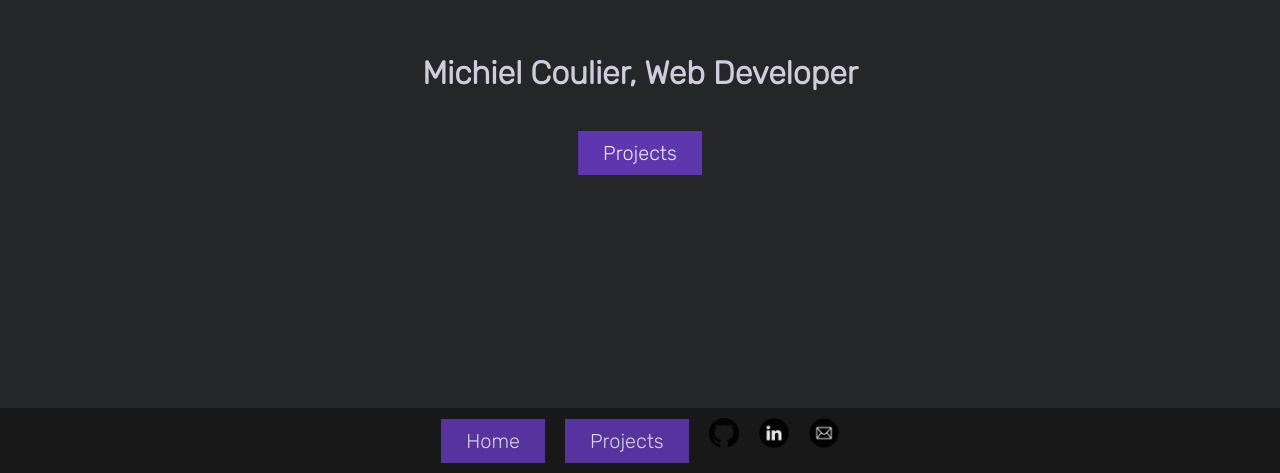
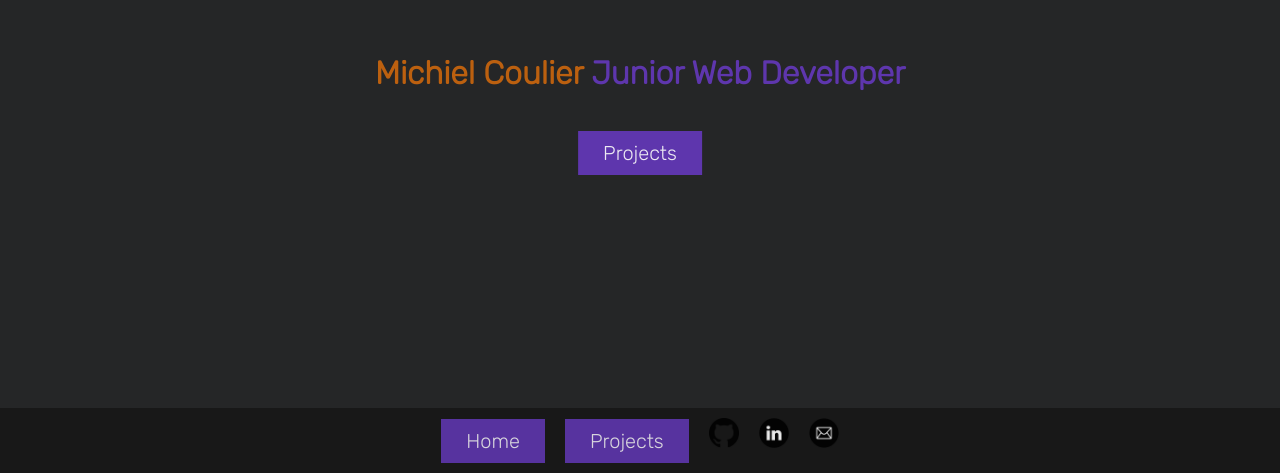
Before and after one commit to mcoulier/portfolio, a React (Create React App) app: page / in a window 1280 px wide. Shown: the part 327-800 px from the top of the page. Built offline with nearby package versions, Linux system fonts and the light colour scheme.

Commit message:
Text animation main page

```diff
--- a/src/App.css
+++ b/src/App.css
@@ -42,7 +42,7 @@ button:hover {
 }
 
 .mainTitle {
-  color: #D1CCDC;
+  color: #5e36ad;
   position: absolute;
   top: 50%;
   left: 50%;
@@ -56,7 +56,6 @@ button:hover {
   left: 50%;
   margin: 0 -50% 0 0;
   transform: translate(-50%, -50%)
-
 }
 
 .projectsView {
@@ -82,3 +81,93 @@ button:hover {
   display: flex;
   flex-direction: column;
 }
+
+/*---------Beginning Animation-----------*/
+
+@keyframes dropVanish {
+  30% {
+    transform: translate(0, -50px) rotate(180deg) scale(1);
+    color: #e3700b;
+  }
+
+  50% {
+    transform: translate(0, 20px) scale(.8) rotate(0deg);
+    opacity: 0.8;
+    color: #e3700b;
+  }
+
+  80% {
+    transform: translate(-100px, -100px) scale(1.5) rotate(-180deg);
+    opacity: 0;
+    color: #e3700b;
+  }
+
+  100% {
+    transform: translate(0) scale(1) rotate(0deg);
+    opacity: 0.8;
+    color: #e3700b;
+  }
+}
+
+.mainTitle span {
+  transform: translate(0, -100px) rotate(360deg) scale(0);
+  animation: dropVanish 1s forwards;
+}
+
+.mainTitle span:nth-of-type(2) {
+  animation-delay: .05s;
+}
+.mainTitle span:nth-of-type(3) {
+  animation-delay: .1s;
+}
+.mainTitle span:nth-of-type(4) {
+  animation-delay: .15s;
+}
+.mainTitle span:nth-of-type(5) {
+  animation-delay: .2s;
+}
+.mainTitle span:nth-of-type(6) {
+  animation-delay: .25s;
+}
+.mainTitle span:nth-of-type(7) {
+  animation-delay: .3s;
+}
+.mainTitle span:nth-of-type(8) {
+  animation-delay: .35s;
+}
+.mainTitle span:nth-of-type(9) {
+  animation-delay: .4s;
+}
+.mainTitle span:nth-of-type(10) {
+  animation-delay: .45s;
+}
+.mainTitle span:nth-of-type(11) {
+  animation-delay: .5s;
+}
+.mainTitle span:nth-of-type(12) {
+  animation-delay: .55s;
+}
+.mainTitle span:nth-of-type(13) {
+  animation-delay: .6s;
+}
+.mainTitle span:nth-of-type(14) {
+  animation-delay: .65s;
+}
+.mainTitle span:nth-of-type(15) {
+  animation-delay: .7s;
+}
+.mainTitle span:nth-of-type(16) {
+  animation-delay: .75s;
+}
+.mainTitle span:nth-of-type(17) {
+  animation-delay: .8s;
+}
+.mainTitle span:nth-of-type(18) {
+  animation-delay: .85s;
+}
+.mainTitle span:nth-of-type(19) {
+  animation-delay: .9s;
+}
+.mainTitle span:nth-of-type(20) {
+  animation-delay: .95s;
+}
--- a/src/Components/Home.js
+++ b/src/Components/Home.js
@@ -5,10 +5,14 @@ import {NavLink} from "react-router-dom";
 function Home() {
     return (
         <div className='home'>
-            <h1 className='mainTitle'>Michiel Coulier, Web Developer</h1>
-            <NavLink to="/projects"><button className="projectButton">Projects</button></NavLink>
-        </div>
-    )
+            <h1 className='mainTitle'>
+                <span>M</span><span>i</span><span>c</span><span>h</span><span>i</span><span>e</span><span>l </span>
+                <span>C</span><span>o</span><span>u</span><span>l</span><span>i</span><span>e</span><span>r</span> Junior Web Developer</h1>
+    <NavLink to="/projects">
+        <button className="projectButton">Projects</button>
+    </NavLink>
+</div>
+)
 }
 
 export default Home;
```
